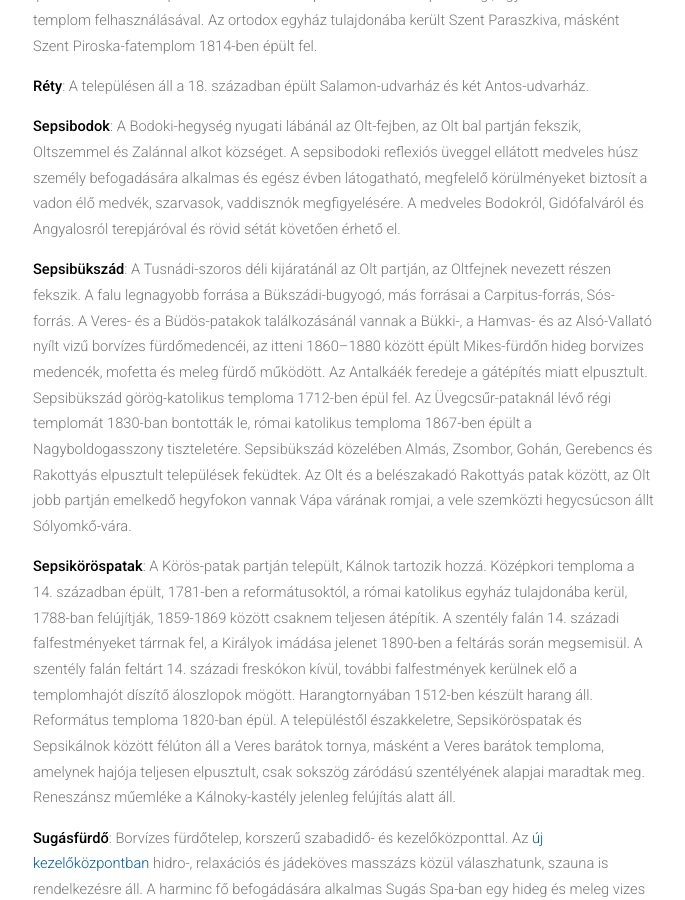
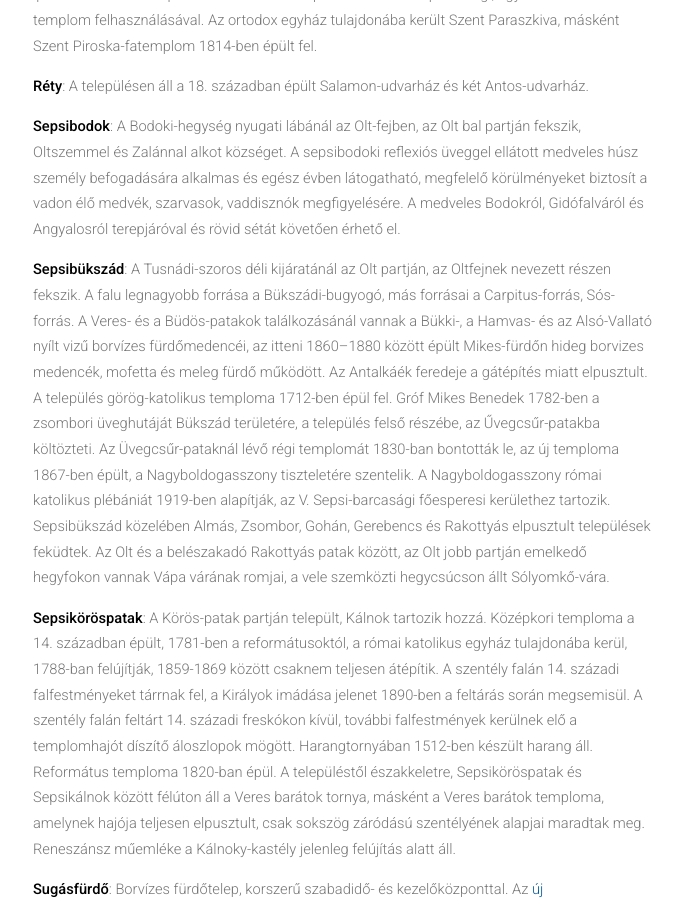
Before and after one commit to siculia/siculia.github.io, a Jekyll site: the page built from siculia-haromszek.html, in a window 1280 px wide and 900 px high, scrolled down 14714 px. Shown: the whole window, without its empty margins (127-812 px from the left). Built offline with Jekyll 4.4.1, drawn with Linux system fonts in a browser that asks for light colours; nearby versions of some CDN libraries; library files that are not in the unit come from our copies.

Commit message:
Sepsibükkszád

```diff
--- a/siculia-haromszek.html
+++ b/siculia-haromszek.html
@@ -99,7 +99,7 @@ layout: default
 							<p style="text-align: left;"><b>Papolc</b>: A Papolc-patak mellett települt. Báró Zathureczky Gyula 1882-ben eladja a papolci hatalmas, 8000 holdas erdőbirtokát Horn Dávid felvidéki származású pesti üzletembernek, amivel hozzájárult Háromszék legnagyobb erdőkitermelési munkálatai elindításához. Horn Dávid 1882-ben létrehozza az Erdélyi Erdőipar Részvénytársaságot és hozzálát a Horn-féle fűrészüzemek beindításához. Horn-féle fűrészüzemek részeként a Papolchoz tartozó, Kommandó melletti Gyulafalva ipartelepet Báró Zathureczky Gyuláról nevezik el. A farönkök szállítására alkalmas iparvasút 1905-ben épül ki. Református temploma 1895-ben épült a régi, egy ismeretlen korú templom felhasználásával. Az ortodox egyház tulajdonába került Szent Paraszkiva, másként Szent Piroska-fatemplom 1814-ben épült fel.</p>
 							<p style="text-align: left;"><b>Réty</b>: A településen áll a 18. században épült Salamon-udvarház és két Antos-udvarház.</p>
 							<p style="text-align: left;"><b>Sepsibodok</b>: A Bodoki-hegység nyugati lábánál az Olt-fejben, az Olt bal partján fekszik, Oltszemmel és Zalánnal alkot községet. A sepsibodoki reflexiós üveggel ellátott medveles húsz személy befogadására alkalmas és egész évben látogatható, megfelelő körülményeket biztosít a vadon élő medvék, szarvasok, vaddisznók megfigyelésére.  A medveles Bodokról, Gidófalváról és Angyalosról terepjáróval és rövid sétát követően érhető el.</p>
-							<p style="text-align: left;"><b>Sepsibükszád</b>: A Tusnádi-szoros déli kijáratánál az Olt partján, az Oltfejnek nevezett részen fekszik. A falu legnagyobb forrása a Bükszádi-bugyogó, más forrásai a Carpitus-forrás, Sós-forrás. A Veres- és a Büdös-patakok találkozásánál vannak a Bükki-, a Hamvas- és az Alsó-Vallató nyílt vizű borvízes fürdőmedencéi, az itteni 1860–1880 között épült Mikes-fürdőn hideg borvizes medencék, mofetta és meleg fürdő működött. Az Antalkáék feredeje a gátépítés miatt elpusztult. Sepsibükszád görög-katolikus temploma 1712-ben épül fel. Az Üvegcsűr-pataknál lévő régi templomát 1830-ban bontották le, római katolikus temploma 1867-ben épült a Nagyboldogasszony tiszteletére. Sepsibükszád közelében Almás, Zsombor, Gohán, Gerebencs és Rakottyás elpusztult települések feküdtek. Az Olt és a belészakadó Rakottyás patak között, az Olt jobb partján emelkedő hegyfokon vannak Vápa várának romjai, a vele szemközti hegycsúcson állt Sólyomkő-vára.</p>
+							<p style="text-align: left;"><b>Sepsibükszád</b>: A Tusnádi-szoros déli kijáratánál az Olt partján, az Oltfejnek nevezett részen fekszik. A falu legnagyobb forrása a Bükszádi-bugyogó, más forrásai a Carpitus-forrás, Sós-forrás. A Veres- és a Büdös-patakok találkozásánál vannak a Bükki-, a Hamvas- és az Alsó-Vallató nyílt vizű borvízes fürdőmedencéi, az itteni 1860–1880 között épült Mikes-fürdőn hideg borvizes medencék, mofetta és meleg fürdő működött. Az Antalkáék feredeje a gátépítés miatt elpusztult. A település görög-katolikus temploma 1712-ben épül fel. Gróf Mikes Benedek 1782-ben a zsombori üveghutáját Bükszád területére, a település felső részébe, az Űvegcsűr-patakba költözteti. Az Üvegcsűr-pataknál lévő régi templomát 1830-ban bontották le, az új temploma 1867-ben épült, a Nagyboldogasszony tiszteletére szentelik. A Nagyboldogasszony római katolikus plébániát 1919-ben alapítják, az V. Sepsi-barcasági főesperesi kerülethez tartozik. Sepsibükszád közelében Almás, Zsombor, Gohán, Gerebencs és Rakottyás elpusztult települések feküdtek. Az Olt és a belészakadó Rakottyás patak között, az Olt jobb partján emelkedő hegyfokon vannak Vápa várának romjai, a vele szemközti hegycsúcson állt Sólyomkő-vára.</p>
 							<p style="text-align: left;"><b>Sepsiköröspatak</b>: A Körös-patak partján települt, Kálnok tartozik hozzá. Középkori temploma a 14. században épült, 1781-ben a reformátusoktól, a római katolikus egyház tulajdonába kerül, 1788-ban felújítják, 1859-1869 között csaknem teljesen átépítik. A szentély falán 14. századi falfestményeket tárrnak fel, a Királyok imádása jelenet 1890-ben a feltárás során megsemisül. A szentély falán feltárt 14. századi freskókon kívül, további falfestmények kerülnek elő a templomhajót díszítő áloszlopok mögött. Harangtornyában 1512-ben készült harang áll. Református temploma 1820-ban épül. A településtől északkeletre, Sepsiköröspatak és Sepsikálnok között félúton áll a Veres barátok tornya, másként a Veres barátok temploma, amelynek hajója teljesen elpusztult, csak sokszög záródású szentélyének alapjai maradtak meg. Reneszánsz műemléke a Kálnoky-kastély jelenleg felújítás alatt áll.</p>
 							<p style="text-align: left;"><b>Sugásfürdő</b>: Borvízes fürdőtelep, korszerű szabadidő- és kezelőközponttal. Az <a href="http://www.rekreativ.club/net/sugas-spa.php">új kezelőközpontban</a> hidro-, relaxációs és jádeköves masszázs közül válaszhatunk, szauna is rendelkezésre áll. A harminc fő befogádására alkalmas Sugás Spa-ban egy hideg és meleg vizes medence, gőzfürdő, szaumák, erőterem és konferenciaterem áll rendelkezésre. Sugásfürdő egyik fő nevezetessége a Gőzlő, avagy Gyilkosbarlang. A sugásfürdői mofetta épületét 1894-ben építették. A település két sípályával várja a vendégeket.</p>
 							<p style="text-align: left;"><b>Szárazpatak</b>: Szárazpatak, másként Kézdiszárazpatak a Kászon-patak jobb parti mellékvölgyében található. Szárazpatak régi temploma a Kolomp-patak völgyében volt. Kőfallal körülvett római katolikus temploma 1798-ban, parókiája 1909-ben épült. Búcsúját augusztus 24-én Szent Bertelan napján tartja. A településen áll a Potsa udvarház klasszicista épülete. Kézdiszárazpatak Marton­ka nevű helyén kénes ásványvízforrás tör a felszínre.</p>
```
